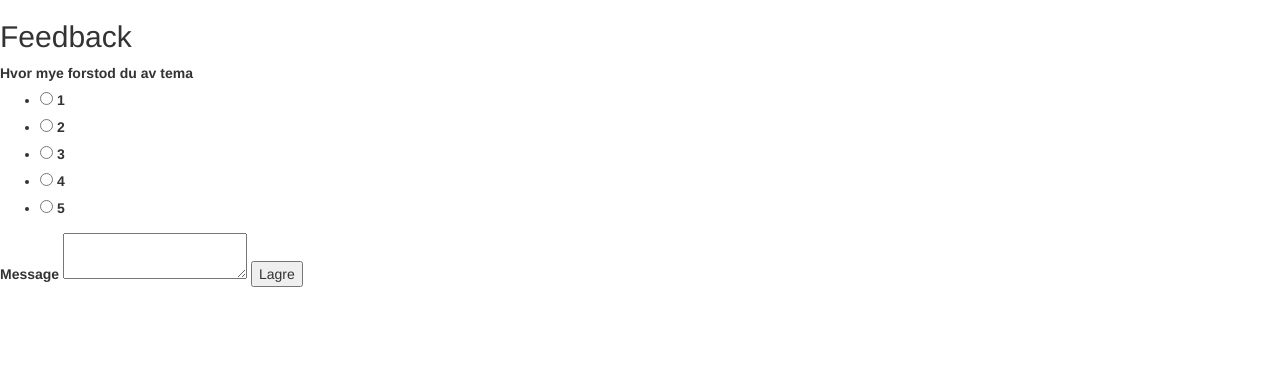
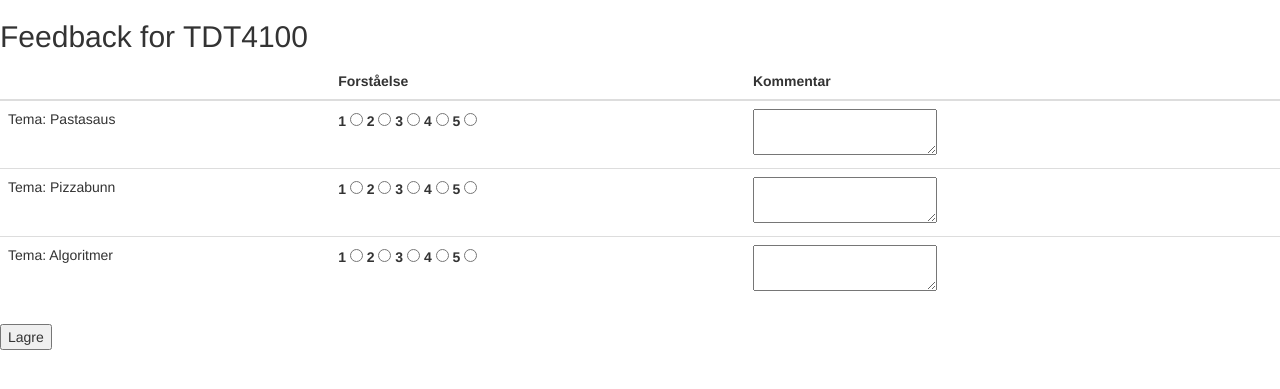
Before and after one commit to frestr/chalktalk, a Flask app: page /feedback/ in a window 1280 px wide. Shown: the top 389 px of the page. Run offline with Flask 2, Linux system fonts and the light colour scheme; some libraries are stand-ins or nearby versions.

Commit message:
Added a table layout for forms

```diff
--- a/chalktalk/feedbackforms.py
+++ b/chalktalk/feedbackforms.py
@@ -1,8 +1,8 @@
-from flask_wtf import Form
+from flask_wtf import FlaskForm
 from wtforms import TextAreaField, RadioField, SubmitField
 
 
-class Feedbackform(Form):
-    rating = RadioField('Hvor mye forstod du av tema', choices=[(1, 1), (2, 2), (3, 3), (4, 4), (5, 5)])
-    comment = TextAreaField("Message")
+class Feedbackform(FlaskForm):
+    rating = RadioField('Hvor mye forstod du av ', choices=[(1, 1), (2, 2), (3, 3), (4, 4), (5, 5)])
+    comment = TextAreaField("Eventuelle kommentarer om temaet:")
     submit = SubmitField("Lagre")
--- a/chalktalk/templates/feedbackform.html
+++ b/chalktalk/templates/feedbackform.html
@@ -1,16 +1,33 @@
 {% extends 'master.html' %}
 
 {% block body %}
-    <h2>Feedback</h2>
-    <form action="{{ url_for('feedbackform') }}" method=post>
-    {{ form.hidden_tag() }}
+    <h2>Feedback for {{ lecture }}</h2>
+    <table class="table">
+        <thead>
+            <tr>
+                <th></th>
+                <th>Forståelse</th>
+                <th>Kommentar</th>
+            </tr>
+        </thead>
+    {% for subject in subjects %}
+        <form action="{{ url_for('feedbackform') }}" method=post>
+                {{ form.hidden_tag() }}
 
-    {{ form.rating.label }}
-    {{ form.rating }}
+                <tbody>
+                    <td>Tema: {{ subject }}</td>
+                    <td>
+                        {% for rating in form.rating %}
+                            {{ rating.label }}
+                            {{ rating }}
+                        {% endfor %}
+                    </td>
+                    <td>{{ form.comment }}</td>
+                </tbody>
 
-    {{ form.comment.label }}
-    {{ form.comment }}
+        </form>
+    {% endfor %}
+    </table>
+    {{ form.submit }}
 
-    {{ form.submit }}
-  </form>
 {% endblock %}
--- a/chalktalk/views.py
+++ b/chalktalk/views.py
@@ -15,11 +15,14 @@ def index():
 def lecturer():
     return render_template('lecturer.html')
 
+
 @app.route('/feedback/', methods=['post', 'get'])
 def feedbackform():
+    lecture = "TDT4100"
+    subjects = ['Pastasaus', 'Pizzabunn', 'Algoritmer']
     form = Feedbackform()
 
     if request.method == 'POST':
         return 'Form posted.'
     elif request.method == 'GET':
-        return render_template('feedbackform.html', form=form)
+        return render_template('feedbackform.html', form=form, lecture=lecture, subjects=subjects)
```
